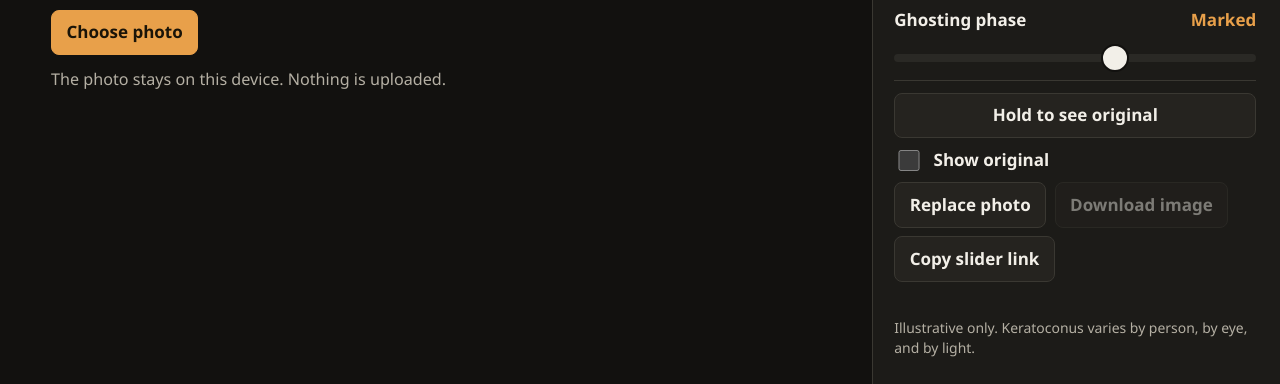
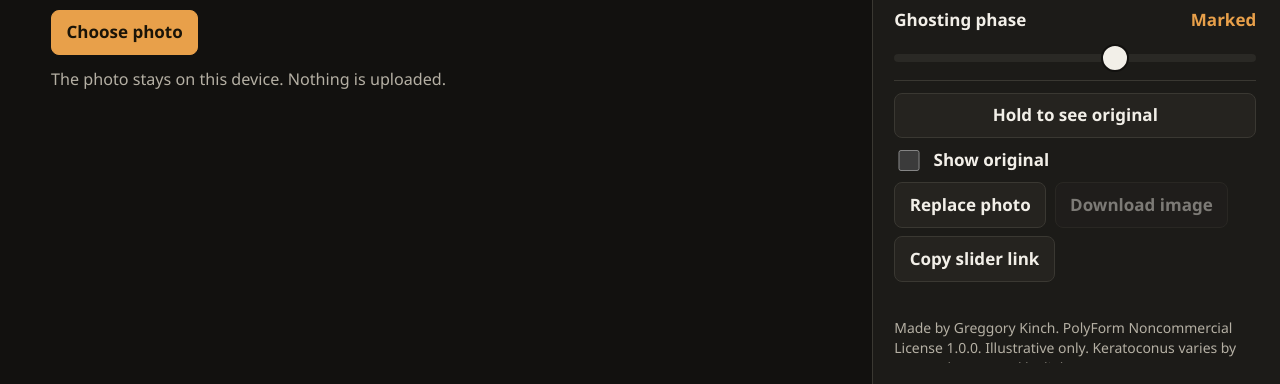
Before and after one commit to Greggster990/keratoconus-simulator, a website built with Vite: page index.html in a window 1280 px wide. Shown: the part 416-800 px from the top of the page. Built offline with nearby package versions, Linux system fonts and the light colour scheme.

Commit message:
Add PolyForm Noncommercial License and credit Greggory Kinch.

```diff
--- a/index.html
+++ b/index.html
@@ -257,6 +257,7 @@
             </div>
             <p class="status" id="status" role="status"></p>
             <p class="disclaimer">
+              Made by Greggory Kinch. PolyForm Noncommercial License 1.0.0.
               Illustrative only. Keratoconus varies by person, by eye, and by light.
             </p>
           </section>
```
Also changed, not shown: README.md, 1 other file.
